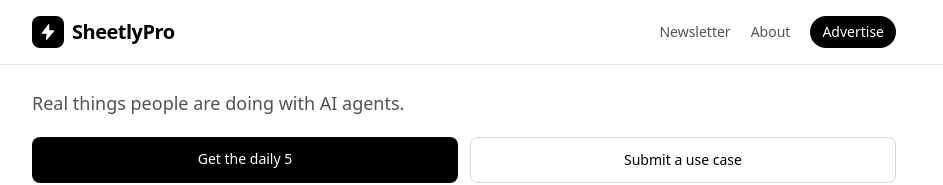
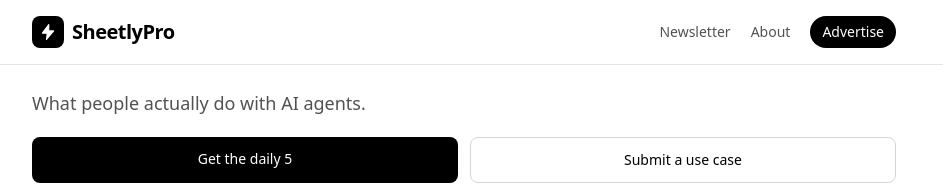
Before and after one commit to Stropurbo/bank-statement-frontend, a React (Vite) app: page / in a window 1280 px wide. Shown: the top 185 px of the page, without its empty margins (176-1119 px from the left). Built offline with nearby package versions, Linux system fonts and the light colour scheme.

Commit message:
own tagline wording, not copying reference

```diff
--- a/src/pages/Home.jsx
+++ b/src/pages/Home.jsx
@@ -111,7 +111,7 @@ export default function Home() {
       {/* Hero */}
       <section className="pt-6 pb-5">
         <h1 className="text-lg text-neutral-600 font-normal mb-5">
-          Real things people are doing with AI agents.
+          What people actually do with AI agents.
         </h1>
         <div className="grid grid-cols-2 gap-3">
           <a
```
